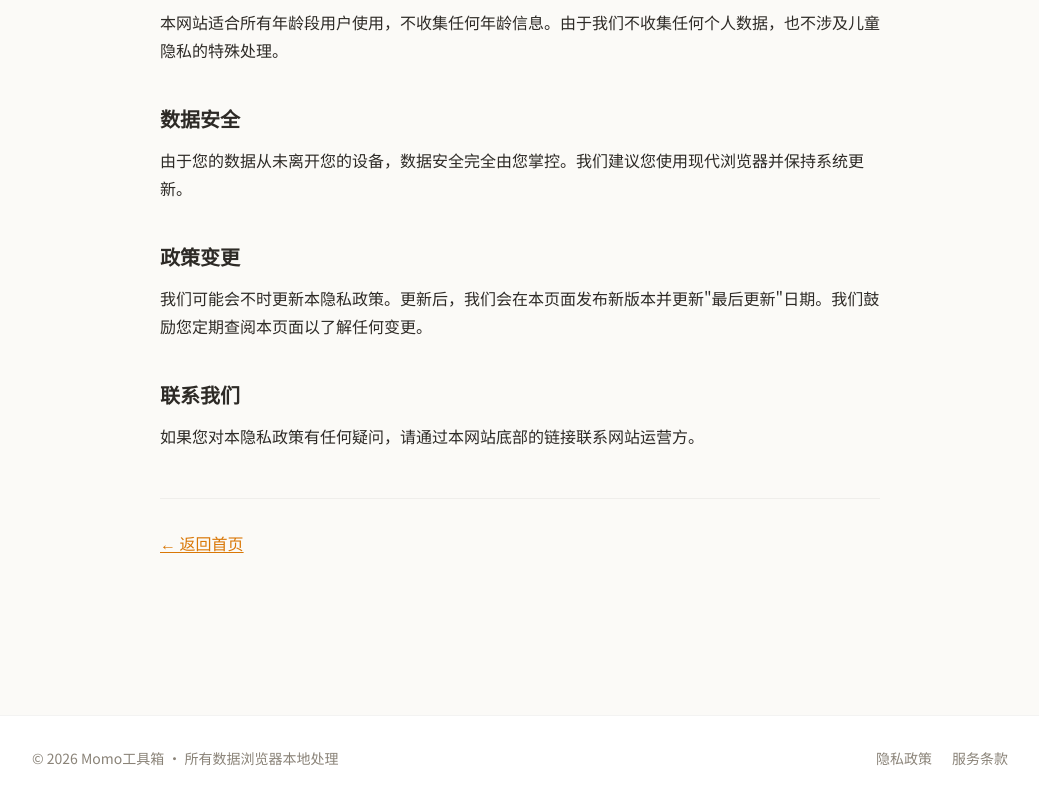
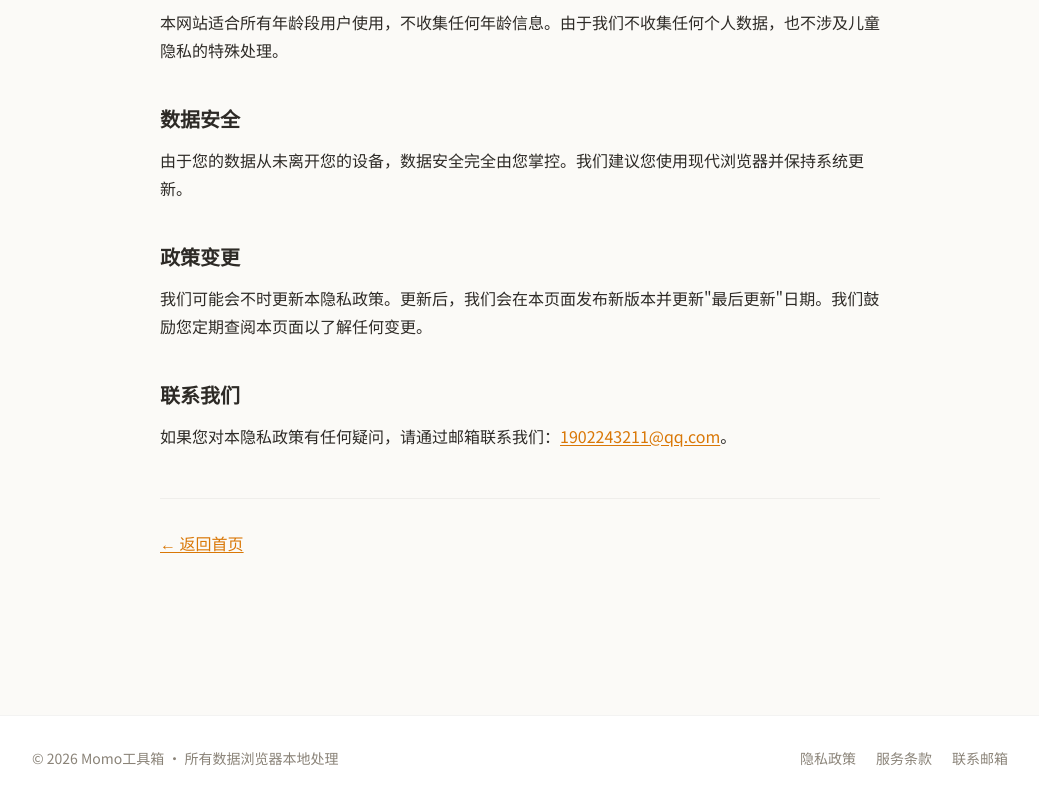
Before and after one commit to wecccFK/tools, an Astro site: page /privacy in a window 1280 px wide. Shown: the part 1120-1920 px from the top of the page, without its empty margins (120-1159 px from the left). Built offline with nearby package versions, Linux system fonts and the light colour scheme; Astro itself is replaced by a stand-in of ours.

Commit message:
feat: add contact email (1902243211@qq.com) to privacy/terms/footer

```diff
--- a/src/components/Footer.astro
+++ b/src/components/Footer.astro
@@ -29,6 +29,13 @@ const year = new Date().getFullYear();
         data-zh="服务条款"
         data-en="Terms of Service"
       >服务条款</a>
+      <a
+        href="mailto:1902243211@qq.com"
+        class="transition-colors hover:opacity-70"
+        style="color: var(--text-muted);"
+        data-zh="联系邮箱"
+        data-en="Contact Email"
+      >联系邮箱</a>
     </nav>
   </div>
 </footer>
--- a/src/pages/privacy.astro
+++ b/src/pages/privacy.astro
@@ -49,7 +49,7 @@ const updatedEn = 'June 27, 2026';
       <p>我们可能会不时更新本隐私政策。更新后，我们会在本页面发布新版本并更新"最后更新"日期。我们鼓励您定期查阅本页面以了解任何变更。</p>
 
       <h2>联系我们</h2>
-      <p>如果您对本隐私政策有任何疑问，请通过本网站底部的链接联系网站运营方。</p>
+      <p>如果您对本隐私政策有任何疑问，请通过邮箱联系我们：<a href="mailto:1902243211@qq.com">1902243211@qq.com</a>。</p>
     </div>
 
     <div data-lang="en">
@@ -92,7 +92,7 @@ const updatedEn = 'June 27, 2026';
       <p>We may update this Privacy Policy from time to time. When updated, we will publish the new version on this page and update the "Last updated" date. We encourage you to review this page periodically for any changes.</p>
 
       <h2>Contact Us</h2>
-      <p>If you have any questions about this Privacy Policy, please contact the website operator via the links in the footer.</p>
+      <p>If you have any questions about this Privacy Policy, please contact us via email: <a href="mailto:1902243211@qq.com">1902243211@qq.com</a>.</p>
     </div>
 
     <div style="margin-top: 3rem; padding-top: 2rem; border-top: 1px solid var(--border);">
--- a/src/pages/terms.astro
+++ b/src/pages/terms.astro
@@ -58,7 +58,7 @@ const updatedEn = 'June 27, 2026';
       <p>本条款的解释与执行适用相关法律法规。如有争议，我们将本着友好协商的原则解决。</p>
 
       <h2>联系我们</h2>
-      <p>如对本服务条款有任何疑问，请通过本网站底部的链接联系网站运营方。</p>
+      <p>如对本服务条款有任何疑问，请通过邮箱联系我们：<a href="mailto:1902243211@qq.com">1902243211@qq.com</a>。</p>
     </div>
 
     <div data-lang="en">
@@ -110,7 +110,7 @@ const updatedEn = 'June 27, 2026';
       <p>The interpretation and enforcement of these terms are governed by applicable laws. We will resolve disputes in a spirit of amicable negotiation.</p>
 
       <h2>Contact Us</h2>
-      <p>For any questions about these Terms of Service, please contact the website operator via the links in the footer.</p>
+      <p>For any questions about these Terms of Service, please contact us via email: <a href="mailto:1902243211@qq.com">1902243211@qq.com</a>.</p>
     </div>
 
     <div style="margin-top: 3rem; padding-top: 2rem; border-top: 1px solid var(--border);">
```
